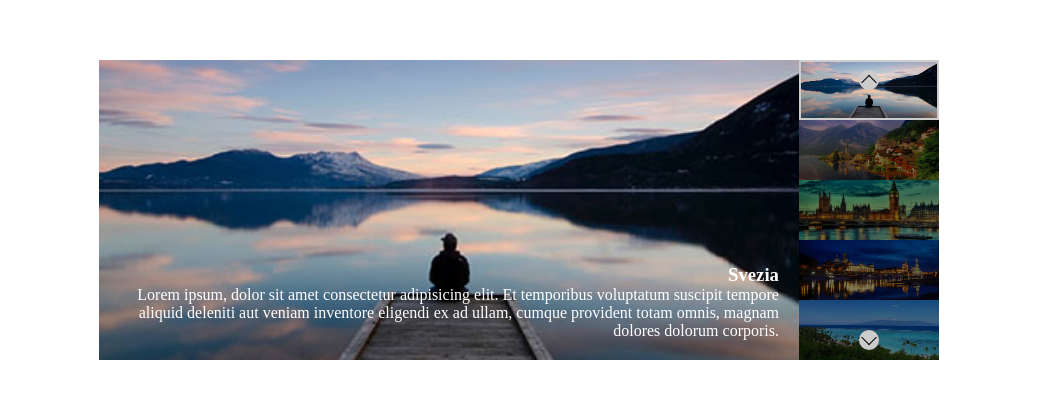
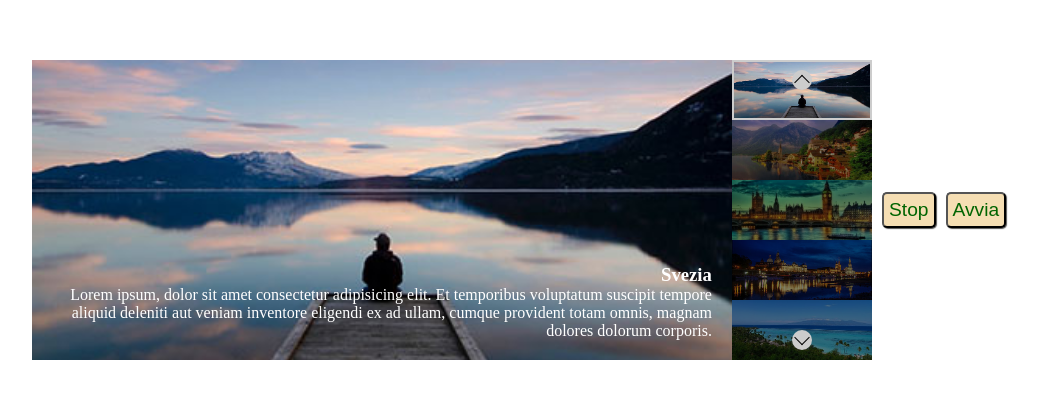
Before and after one commit to DennisGambini/vue-slider, a plain HTML site: page index.html in a window 1280 px wide. Shown: the part 190-588 px from the top of the page, without its empty margins (121-1160 px from the left). Drawn offline with nearby package versions, Linux system fonts and the light colour scheme.

Commit message:
script: timing function autoPlay e stop sull'hover

```diff
--- a/css/style.css
+++ b/css/style.css
@@ -103,3 +103,14 @@ oppure i caratteri ∧ (&and;) e ∨ (&or;)
     left: 50%;
     transform: translate(-50%) rotate(135deg);
 }
+
+button{
+    background-color:wheat;
+    color: darkgreen;
+    font-size: 1.2em;
+    box-shadow: 1px 1px 1px #555;
+    margin-left: 10px;
+    padding: 5px;
+    border-radius: 5px;
+    cursor: pointer;
+}
--- a/index.html
+++ b/index.html
@@ -13,7 +13,10 @@
     <div id="app">
 
         <div class="container" >
-            <div class="slider-wrapper" tabindex="0">
+            <div class="slider-wrapper" tabindex="0"
+            @mouseover="stopPlay"
+            @mouseleave="autoPlay"
+            >
 
                 <!-- immagine grossa -->
                 <div class="item">
@@ -25,7 +28,6 @@
                         </p>
                     </div>
                 </div>
-
 
                 <div class="thumbs">
 
@@ -42,6 +44,10 @@
                 </div>
 
             </div>
+
+            <button @click="stopPlay">Stop</button>
+            <button @click="autoPlay">Avvia</button>
+
         </div>
 
     </div>
--- a/js/script.js
+++ b/js/script.js
@@ -29,7 +29,8 @@ const app = new Vue({
             }
         ], // fine slides
         active: 'active',
-        currentIndex: 0
+        currentIndex: 0,
+        myTimer: null
     },
     methods:{
         prevFunction(){
@@ -37,6 +38,18 @@ const app = new Vue({
         },
         nextFunction(){
             this.currentIndex === 4 ? this.currentIndex = 0 : this.currentIndex ++;
+        },
+        autoPlay(){
+            this.myTimer = setInterval(
+                this.nextFunction, 1000
+            )
+        },
+        stopPlay(){
+            clearInterval(this.myTimer);
+            console.log("cleared")
         }
+    },
+    mounted(){
+        this.autoPlay()
     }
 })
```
